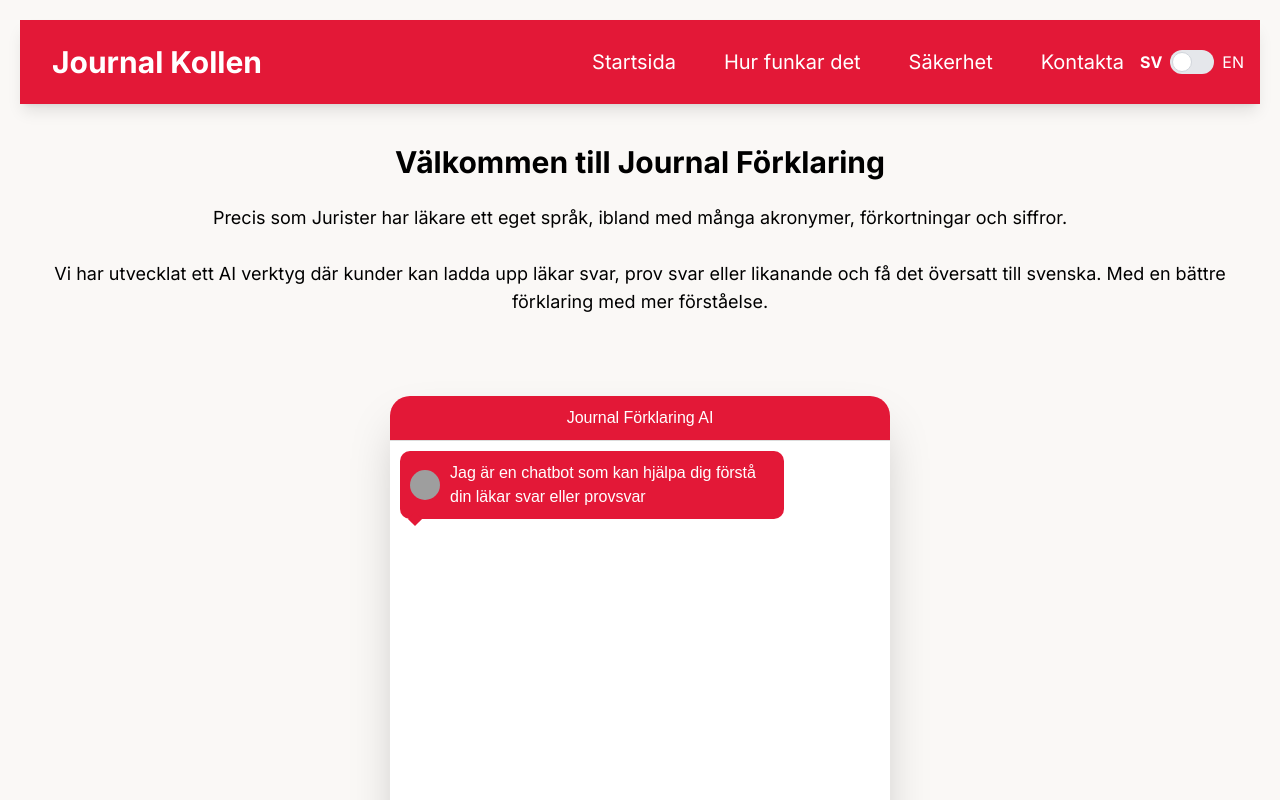
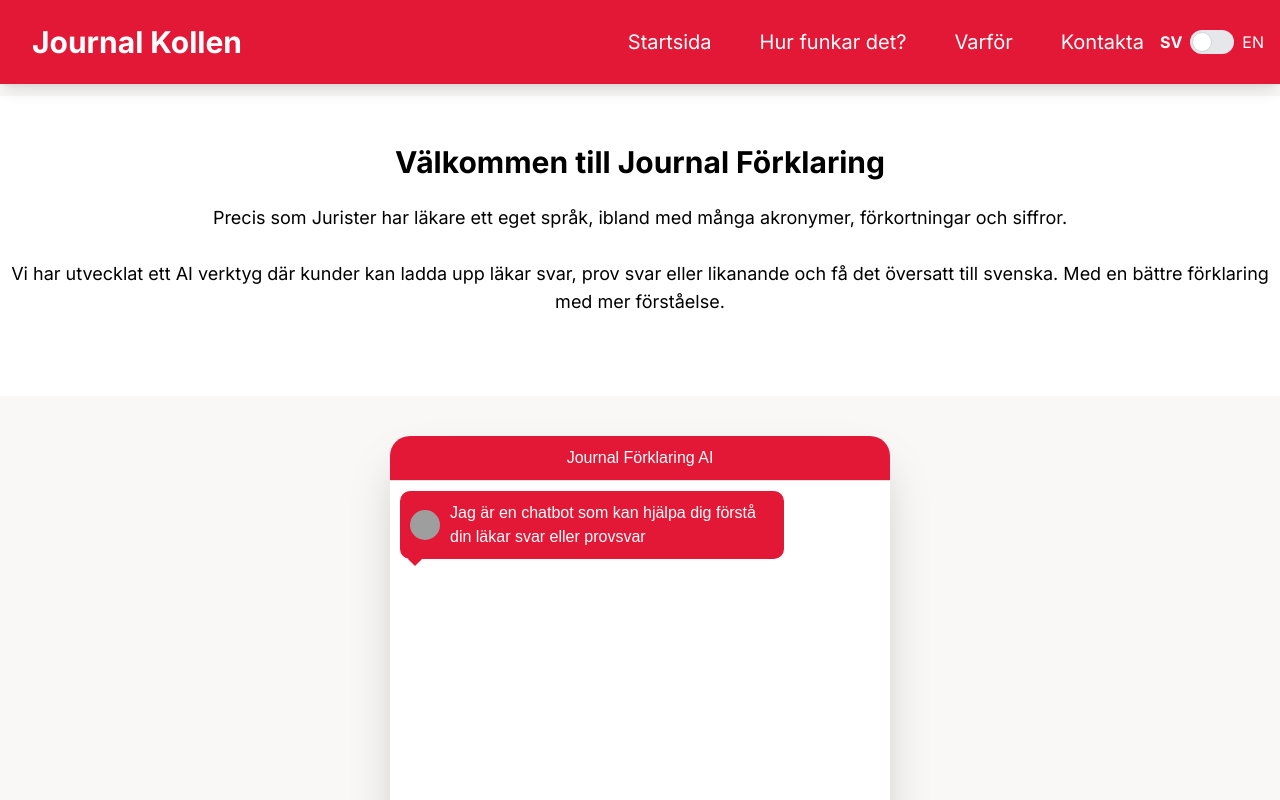
Before and after one commit to hugojohansson1021/JournalKollen, a Next.js app: page / in a window 1280 px wide. Shown: the top 800 px of the page. Built offline with nearby package versions, Linux system fonts and the light colour scheme; grey boxes are pictures that could not be loaded.

Commit message:
Fix - UI

```diff
--- a/src/app/components/AiChat.tsx
+++ b/src/app/components/AiChat.tsx
@@ -55,7 +55,7 @@ const Chatbot: React.FC<ChatbotProps> = ({ apiEndpoint, botName = 'Journal Förk
 
 
   return (
-    <section className="bg-white shadow-2xl" style={{borderRadius: '20px'}}>
+    <section className="bg-white shadow-2xl mt-10" style={{borderRadius: '20px'}}>
     <div style={{ fontFamily: 'Arial, sans-serif', width: '89vw', maxWidth: '500px', margin: 'auto', border: '1x solid #000000', borderRadius: '20px', overflow: 'hidden', borderColor:'#000',  }}>
       <div style={{ padding: '10px', backgroundColor: '#e31837', borderBottom: '1px solid #ddd', textAlign: 'center' }}>
         <h1 style={{ alignSelf: 'center', color: 'White' }}>{botName}</h1>
--- a/src/app/components/Header.tsx
+++ b/src/app/components/Header.tsx
@@ -18,7 +18,7 @@ const headercontainer: React.FC<{ isSwedish: boolean; setIsSwedish: React.Dispat
   };
 
   return (
-    <section className=" bg-transparent py-12 px-4 sm:px-6 lg:px-8 rounded-3xl mt-24">
+    <section className="bg-white py-12 w-full mt-24">
       <div className="max-w-7xl mx-auto">
 
           <div className="flex flex-col justify-center text-center">
--- a/src/app/components/Hurfunkar.tsx
+++ b/src/app/components/Hurfunkar.tsx
@@ -30,7 +30,7 @@ const Hurfunkardetcontainer: React.FC<{ isSwedish: boolean; setIsSwedish: React.
   const currentTextConfig = isSwedish ? textConfig.sv : textConfig.en;
 
   return (
-    <section className="bg-white py-12 px-4 sm:px-6 lg:px-8 rounded-3xl mt-24">
+    <section className="bg-white py-12 w-full mt-24">
       <div className="max-w-7xl mx-auto">
         <div className="flex flex-col justify-center text-center">
           <motion.h2
--- a/src/app/components/Navbar.tsx
+++ b/src/app/components/Navbar.tsx
@@ -32,20 +32,20 @@ const Navbar: React.FC<{ isSwedish: boolean; setIsSwedish: React.Dispatch<React.
     en: {
       descriptionone: 'HomePage',
       descriptiontwo: 'How it works',
-      descriptiontree: 'Security',
+      descriptiontree: 'Why?',
       descriptionfour: 'Contact me',
     },
     sv: {
       descriptionone: 'Startsida',
-      descriptiontwo: 'Hur funkar det',
-      descriptiontree: 'Säkerhet',
+      descriptiontwo: 'Hur funkar det?',
+      descriptiontree: 'Varför',
       descriptionfour: 'Kontakta',
     },
   };
 
   return (
     <>
-      <nav className="fixed top-5 left-5 right-5 z-50 p-4 bg-opacity-25 backdrop-blur-lg shadow-lg " style={{ backgroundColor: '#e31837' }}>
+      <nav className="fixed w-full z-50 p-4 bg-opacity-25 backdrop-blur-lg shadow-lg " style={{ backgroundColor: '#e31837' }}>
         <div className="container mx-auto flex flex-col md:flex-row justify-between items-center text-black">
           {/* New container for site title and hamburger menu */}
           <div className="flex justify-between items-center w-full md:w-auto mr-3">
@@ -72,7 +72,7 @@ const Navbar: React.FC<{ isSwedish: boolean; setIsSwedish: React.Dispatch<React.
                 event.stopPropagation();
                 debouncedHandleLinkClick('');
               }}>
-                <li className=" rounded-full text-white text-xl text-bold px-4 py-2  cursor-pointer hover:underline decoration-teal-400 md:decoration-teal-400">
+                <li className=" rounded-full text-white text-xl text-bold px-4 py-2  cursor-pointer hover:underline decoration-white">
                   {isSwedish ? textConfig.sv.descriptionone : textConfig.en.descriptionone}
                 </li>
               </Link>
@@ -80,7 +80,7 @@ const Navbar: React.FC<{ isSwedish: boolean; setIsSwedish: React.Dispatch<React.
                 event.stopPropagation();
                 debouncedHandleLinkClick('whoami');
               }}>
-                <li className="rounded-full text-white text-xl text-bold px-4 py-2 cursor-pointer hover:underline decoration-teal-400 md:decoration-teal-400">
+                <li className="rounded-full text-white text-xl text-bold px-4 py-2 cursor-pointer hover:underline decoration-white">
                   {isSwedish ? textConfig.sv.descriptiontwo : textConfig.en.descriptiontwo}
                 </li>
               </Link>
@@ -88,7 +88,7 @@ const Navbar: React.FC<{ isSwedish: boolean; setIsSwedish: React.Dispatch<React.
                 event.stopPropagation();
                 debouncedHandleLinkClick('myprods');
               }}>
-                <li className="rounded-full text-white text-xl text-bold px-4 py-2 cursor-pointer hover:underline decoration-teal-400 md:decoration-teal-400">
+                <li className="rounded-full text-white text-xl text-bold px-4 py-2 cursor-pointer hover:underline decoration-white">
                   {isSwedish ? textConfig.sv.descriptiontree : textConfig.en.descriptiontree}
                 </li>
               </Link>
@@ -96,7 +96,7 @@ const Navbar: React.FC<{ isSwedish: boolean; setIsSwedish: React.Dispatch<React.
                 event.stopPropagation();
                 debouncedHandleLinkClick('contactme');
               }}>
-                <li className="rounded-full text-white text-xl text-bold px-4 py-2 cursor-pointer hover:underline decoration-teal-400 md:decoration-teal-400">
+                <li className="rounded-full text-white text-xl text-bold px-4 py-2 cursor-pointer hover:underline decoration-white">
                   {isSwedish ? textConfig.sv.descriptionfour : textConfig.en.descriptionfour}
                 </li>
               </Link>
--- a/src/app/page.tsx
+++ b/src/app/page.tsx
@@ -5,7 +5,7 @@ import Navbar from "./components/Navbar";
 import { SetStateAction, useState } from "react";
 import Header from "./components/Header";
 import Hurfunkar from "./components/Hurfunkar";
-import Securepage from "./components/securepage";
+import Securepage from "./components/Varfor";
 
 export default function Home() {
   const [isSwedish, setIsSwedish] = useState(true);
```
Also changed, not shown: src/app/layout.tsx (+6 -1 lines), src/app/components/Varfor.tsx (renamed from src/app/components/securepage.tsx).
